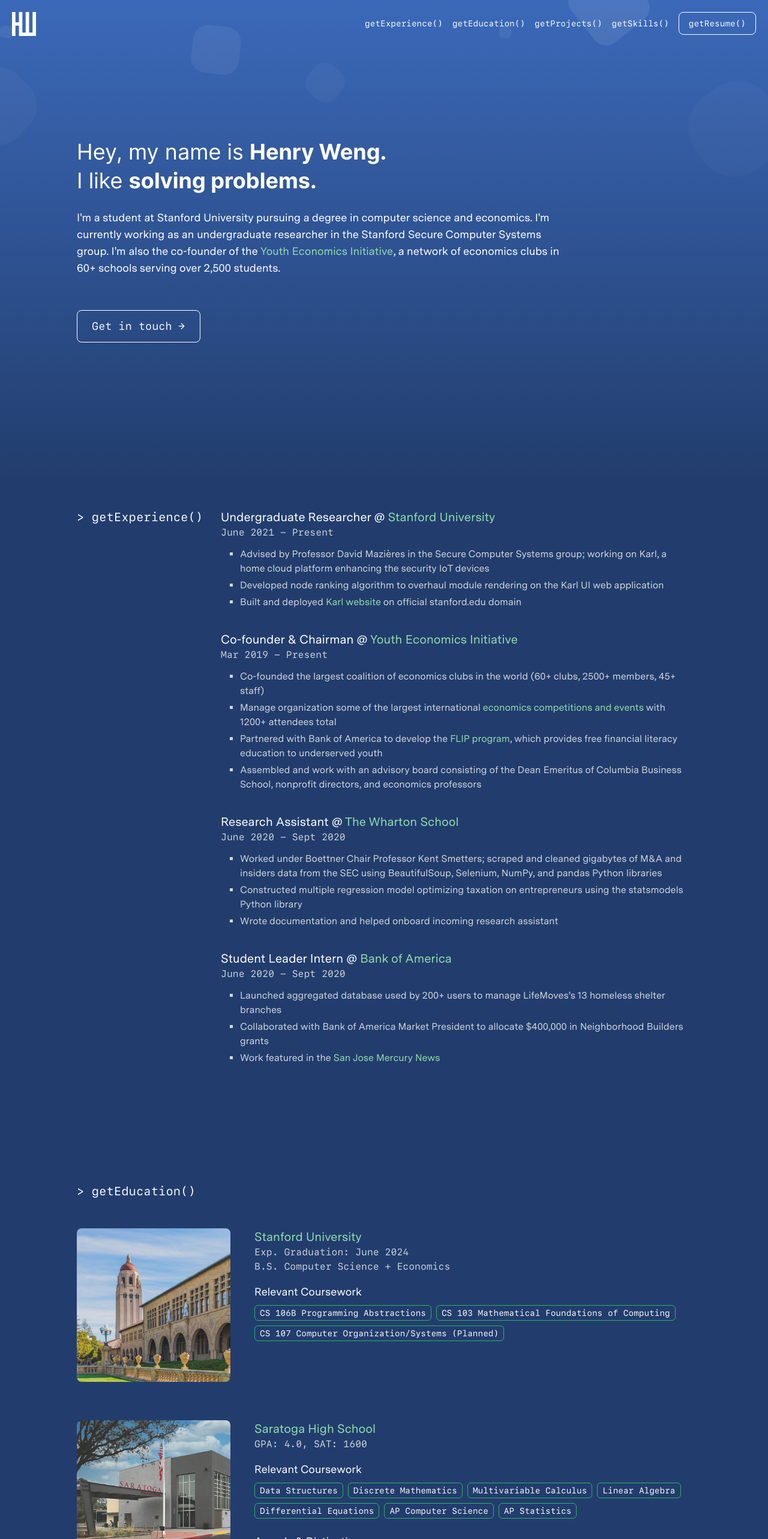
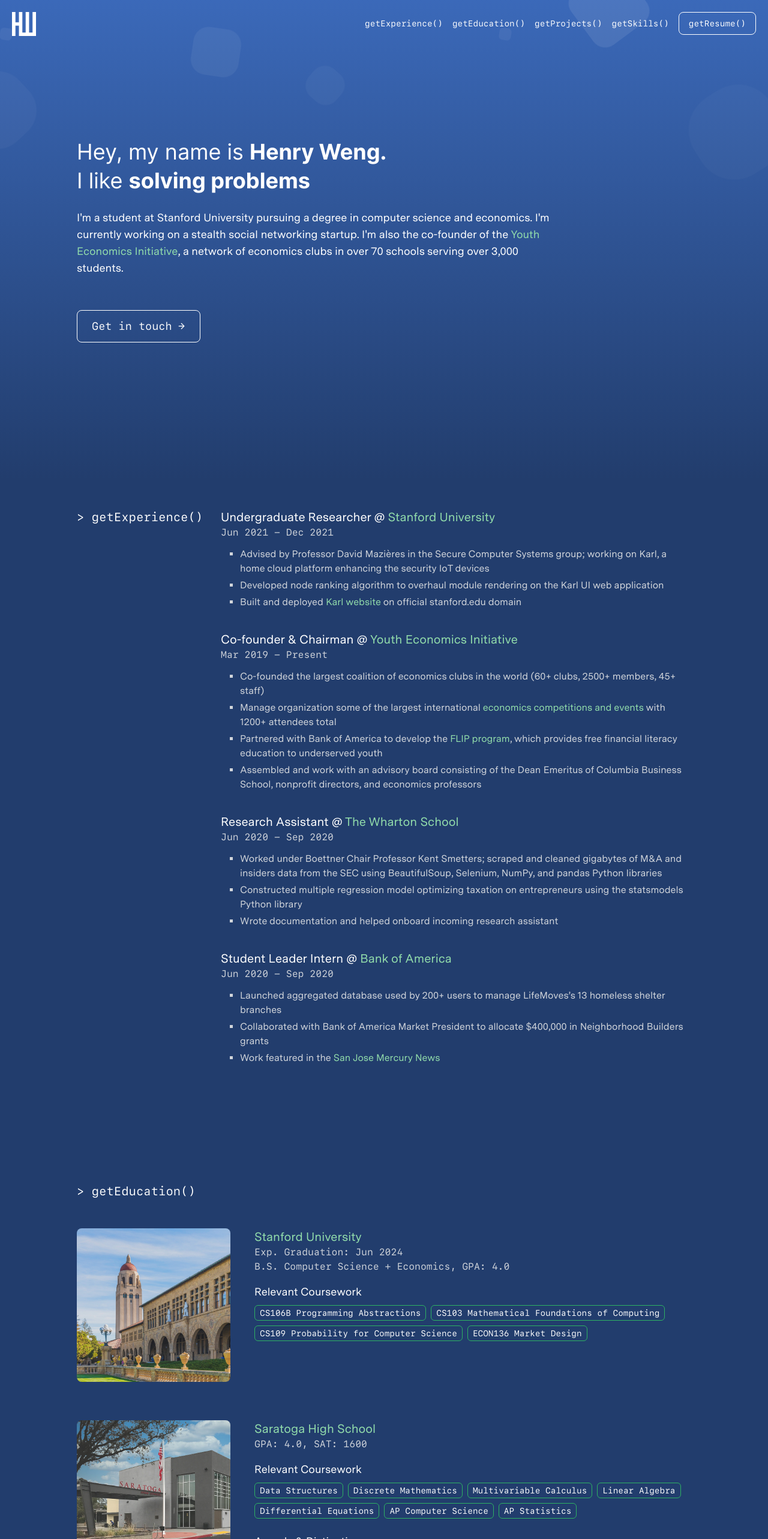
Before and after one commit to henryweng03/personal-site, a React (Create React App) app: page / in a window 1280 px wide. Shown: the top 2566 px of the page at 60% size. Built offline with nearby package versions, Linux system fonts and the light colour scheme.

Commit message:
Updated for fall quarter

```diff
--- a/src/App.js
+++ b/src/App.js
@@ -6,6 +6,7 @@
 import Education from "./sections/education";
 import Skills from "./sections/skills"
 import { Helmet } from "react-helmet";
+import React from "react";
 
 
 
--- a/src/data/projectData.json
+++ b/src/data/projectData.json
@@ -1,4 +1,18 @@
 [
+  {
+    "projectName": "Satellite Income Mapping",
+    "techStack": [
+      "Python",
+      "Pytorch",
+      "pandas",
+      "Google Maps API"
+    ],
+    "description":
+      "CNN computer vision model that predicts the geographic distribution of income given a satellite image. Corresponding paper was selected as the best report in Stanford's MLab"
+    ,
+    "imgSrc": "../images/satIncome.png",
+    "projectLink": "https://www.henryweng.com"
+  },
   {
     "projectName": "Refood",
     "techStack": [
@@ -11,7 +25,7 @@
       "HTML"
     ],
     "description":
-      "Web app that allows grocers to sell slightly imperfect foods instead of throwing them away"
+      "Web app that allows grocers to sell slightly imperfect foods instead of throwing them away. Won best web application in a hackathon with 300+ participants"
     ,
     "imgSrc": "../images/refood.png",
     "projectLink": "https://github.com/henryweng03/refood/"
--- a/src/data/skillData.json
+++ b/src/data/skillData.json
@@ -3,6 +3,7 @@
     "languages": [
       "Java",
       "Python",
+      "C++",
       "JavaScript",
       "CSS",
       "HTML"
@@ -10,6 +11,8 @@
     "technologies": [
       "React JS",
       "Firebase",
+      "Pytorch",
+      "Tailwind CSS",
       "Selenium",
       "NumPy",
       "Beautiful Soup",
--- a/src/index.js
+++ b/src/index.js
@@ -1,8 +1,7 @@
 import React from 'react';
 import ReactDOM from 'react-dom';
 import './index.css';
-import App from './app';
-import ReactGA from "react-ga";
+import App from './App';
 
 ReactDOM.render(
   <React.StrictMode>
--- a/src/sections/education.js
+++ b/src/sections/education.js
@@ -23,10 +23,10 @@
                 </h3>
               </div>
               <div className = "flex justify-center md:block">
-                <p className="date">Exp. Graduation: June 2024</p>
+                <p className="date">Exp. Graduation: Jun 2024</p>
               </div>
               <div className = "flex justify-center md:block">
-                <p className="date">B.S. Computer Science + Economics</p>
+                <p className="date">B.S. Computer Science + Economics, GPA: 4.0</p>
               </div>
               <div className="h-4"></div>
               <div className = "flex justify-center md:block">
@@ -35,13 +35,16 @@
               <div className="h-2"></div>
               <div className="flex justify-center md:justify-start flex-wrap">
                 <div className="tag-outline-wrapper">
-                  <p className="text-xs sm:text-sm font-sfmono">CS 106B Programming Abstractions</p>
+                  <p className="text-xs sm:text-sm font-sfmono">CS106B Programming Abstractions</p>
                 </div>
                 <div className="tag-outline-wrapper">
-                  <p className="text-xs sm:text-sm font-sfmono">CS 103 Mathematical Foundations of Computing</p>
+                  <p className="text-xs sm:text-sm font-sfmono">CS103 Mathematical Foundations of Computing</p>
                 </div>
                 <div className="tag-outline-wrapper">
-                  <p className="text-xs sm:text-sm font-sfmono">CS 107 Computer Organization/Systems (Planned)</p>
+                  <p className="text-xs sm:text-sm font-sfmono">CS109 Probability for Computer Science</p>
+                </div>
+                <div className="tag-outline-wrapper">
+                  <p className="text-xs sm:text-sm font-sfmono">ECON136 Market Design</p>
                 </div>
               </div>
            </div>
--- a/src/sections/experience.js
+++ b/src/sections/experience.js
@@ -14,7 +14,7 @@
           </h2>
           <div className="col-start-2 mt-12 px-8 md:mt-0 col-end-2 md:pl-6 md:pr-16">
             <h3>Undergraduate Researcher @ <a href="https://www.scs.stanford.edu/" className="link" target="_blank" rel="noreferrer">Stanford University</a></h3>
-            <p className="date">June 2021 - Present</p>
+            <p className="date">Jun 2021 - Dec 2021</p>
             <ul className="list-square pl-8 pt-3">
               <li>Advised by Professor David Mazières in the Secure Computer Systems group;
                 working on Karl, a home cloud platform enhancing the security
@@ -33,7 +33,7 @@
             </ul>
             <div className="h-8"></div>
             <h3>Research Assistant @ <a href="https://bepp.wharton.upenn.edu/profile/smetters/" className="link" target="_blank" rel="noreferrer">The Wharton School</a></h3>
-            <p className="date">June 2020 - Sept 2020</p>
+            <p className="date">Jun 2020 - Sep 2020</p>
             <ul className="list-square pl-8 pt-3">
               <li>Worked under Boettner Chair Professor Kent Smetters;
                 scraped and cleaned gigabytes of M&amp;A and insiders data from the
@@ -44,7 +44,7 @@
             </ul>
             <div className="h-8"></div>
             <h3>Student Leader Intern @ <a href= "https://about.bankofamerica.com/en/making-an-impact/student-leaders" className="link" target="_blank" rel="noreferrer">Bank of America</a></h3>
-            <p className="date">June 2020 - Sept 2020</p>
+            <p className="date">Jun 2020 - Sep 2020</p>
             <ul className="list-square pl-8 pt-3">
               <li>Launched aggregated database used by 200+ users to manage
                 LifeMoves’s 13 homeless shelter branches</li>
--- a/src/sections/footer.js
+++ b/src/sections/footer.js
@@ -8,7 +8,7 @@
   return (
     <div className="h-auto flex flex-col items-center sm:grid grid-cols-2">
       <div className="py-2 sm:py-6 sm:ml-6">
-        <p className = "font-sfmono text-xs lg:text-sm text-white">© 2021 HENRY WENG</p>
+        <p className = "font-sfmono text-xs lg:text-sm text-white">© 2022 HENRY WENG</p>
       </div>
       <div className = "flex justify-end items-center space-x-4">
         <a className="sm:py-6" href="mailto:hweng@stanford.edu">
--- a/src/sections/hero.js
+++ b/src/sections/hero.js
@@ -56,12 +56,11 @@
                 <p>
                   I'm a student at Stanford University pursuing
                   a degree in computer science and economics. I'm currently
-                  working as an undergraduate researcher in the Stanford Secure
-                  Computer Systems group. I'm also the co-founder
+                  working on a stealth social networking startup. I'm also the co-founder
                   of the <a className="link" href="#yei">
                     Youth Economics Initiative
                     </a>,
-                  a network of economics clubs in 60+ schools serving over 2,500 students.
+                  a network of economics clubs in over 70 schools serving over 3,000 students.
                 </p>
               </div>
               <a href="mailto: hweng@stanford.edu">
```
Also changed, not shown: 2 other files (tests, documents, lock files or other folders).
